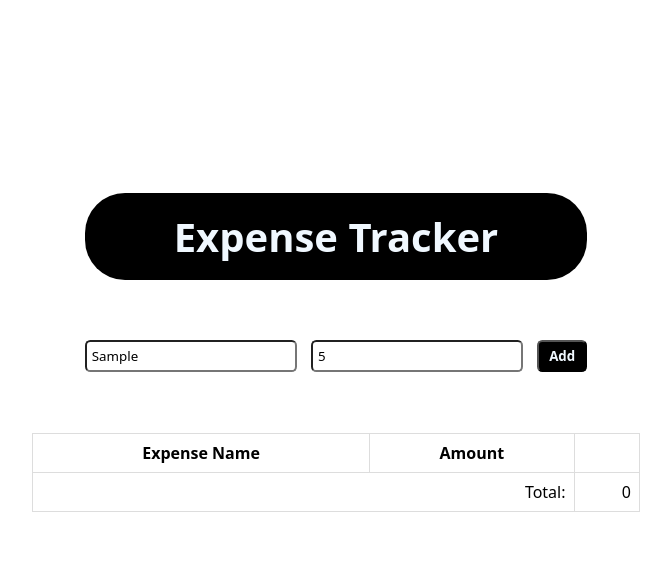
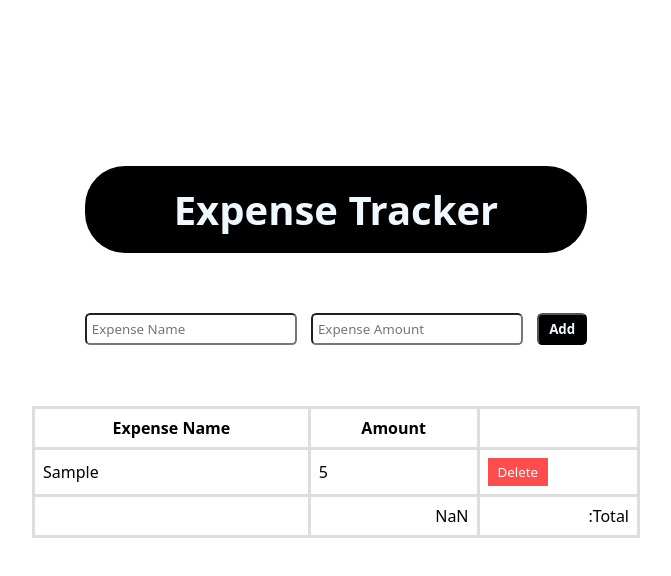
Before and after one commit to Hu-zk/Expense-Tracker, a plain HTML site: page index.html in a window 1280 px wide. Both pictures are taken after typing "Sample", "5" into the empty fields and a click on the button "Add". Shown: the whole page, without its empty margins (304-975 px from the left). Drawn offline with nearby package versions, Linux system fonts and the light colour scheme.

Commit message:
creating javascript file

```diff
--- /dev/null
+++ b/Script/script.js
@@ -0,0 +1,58 @@
+let total = 0;
+
+function expenseRow(expense,amount) {
+    return `<tr>
+        <td>${expense}</td>
+        <td class="amount">${amount}</td>
+        <td> <button class="delete-btn">Delete</button> </td>
+    </tr>`
+}
+
+function addExpense()
+{
+    const expenseInput = $("#expense-name");
+    const amountInput = $("#expense-amount");
+    const expenseList = $("#expense-list");
+
+    if (expenseInput.val().trim() === "") return;
+
+    const expenseItem = $(expenseRow(expenseInput.val(),amountInput.val()))
+
+
+    expenseItem.find(".delete-btn").click(function () {
+
+        expenseItem.remove()
+    })
+
+    expenseList.append(expenseItem)
+
+    updateTotal();
+    expenseInput.val("");
+    amountInput.val("");
+
+}
+
+function updateTotal() {
+    const amountInput = $("#expense-amount");
+    total = parseInt(amountInput.val())+ total
+    $("#total-amount").text(total)
+
+}
+
+$(document).ready(function () {
+
+    const addButton = $("#add-expense-btn");
+    addButton.click(addExpense);
+    addButton.click(updateTotal);
+
+    $("#expense-name").keyup(function (event) {
+        if (event.keyCode === 13) {
+            addExpense()
+        }
+    })
+    $("#expense-amount").keyup(function (event) {
+        if (event.keyCode === 13) {
+            addExpense()
+        }
+    })
+})
--- a/Style/style.css
+++ b/Style/style.css
@@ -58,7 +58,7 @@ h1 {
 #expense-table th,
 #expense-table td {
   padding: 8px;
-  border: 1px solid #ddd;
+  border: 3px solid #ddd;
 }
 
 #expense-table tfoot td {
--- a/index.html
+++ b/index.html
@@ -24,17 +24,20 @@
                 <th></th>
             </tr>
         </thead>
-        <tbody></tbody>
+        <tbody id="expense-list">
+
+        </tbody>
         <tfoot>
             <tr>
-                <td colspan="2">Total:</td>
+                <td></td>
                 <td id="total-amount">0</td>
+                <td>:Total</td>
             </tr>
         </tfoot>
     </table>
 
     <script src="https://code.jquery.com/jquery-3.6.0.min.js"></script>
-    <script src="script.js"></script>
+    <script src="Script/script.js"></script>
 </body>
 
 </html>
```
